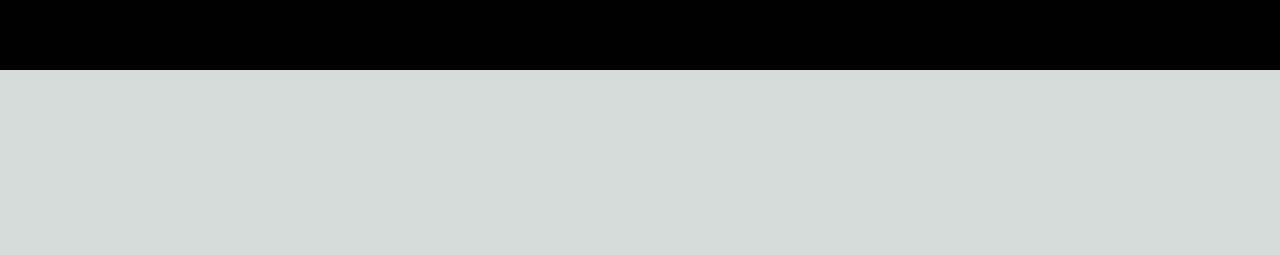
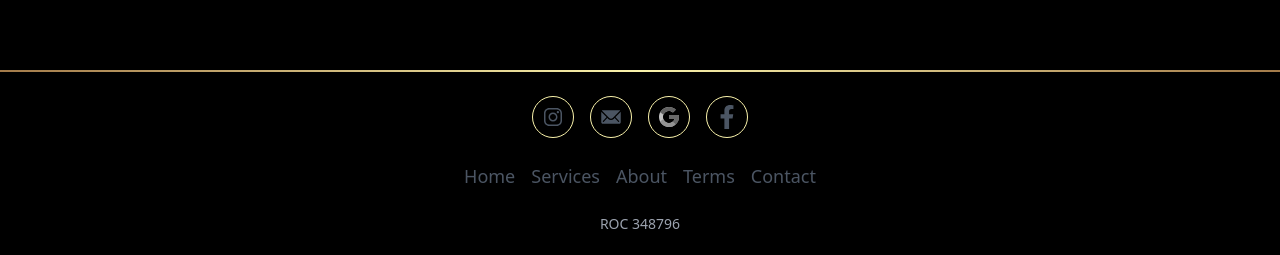
Before and after one commit to Jaron15/GroundedElectrical, a Next.js app: page / in a window 1280 px wide. Shown: the part 1168-1423 px from the top of the page. Before the commit the page ends 1238 px from the top, so only its background shows below. Built offline with nearby package versions, Linux system fonts and the light colour scheme.

Commit message:
footer layout/social media icons

```diff
--- a/package.json
+++ b/package.json
@@ -12,7 +12,8 @@
     "framer-motion": "^10.16.4",
     "next": "13.5.6",
     "react": "^18",
-    "react-dom": "^18"
+    "react-dom": "^18",
+    "react-icons": "^4.12.0"
   },
   "devDependencies": {
     "autoprefixer": "^10",
--- /dev/null
+++ b/src/components/Footer.js
@@ -0,0 +1,40 @@
+import React from 'react';
+import { IoLogoInstagram, IoLogoSnapchat, IoLogoTwitter, IoIosMail  } from 'react-icons/io';
+import { FaFacebookF } from "react-icons/fa";
+import { FcGoogle } from "react-icons/fc";
+
+const Footer = () => {
+  return (
+      <footer className="bg-black text-gray-600 p-6  border-red-500 w-full">
+
+      <div className="flex justify-center space-x-4 mb-6">
+
+        <a href="#" className="text-2xl border border-gold rounded-full p-2 hover:opacity-90 hover:shadow-[0_0_20px_#ffd277] transition ease-in-out duration-300">
+            <IoLogoInstagram  className='hover:text-[#CF2872] transition ease-in-out duration-300'/>
+            </a>
+
+        <a href="#" className="text-2xl border border-gold rounded-full p-2 hover:opacity-90 hover:shadow-[0_0_20px_#ffd277] transition ease-in-out duration-300">
+            <IoIosMail className='hover:text-white transition ease-in-out duration-300 ' />
+            </a>
+        <a href="#" className="inline-block">
+        <div className="text-2xl border border-gold rounded-full p-2 hover:opacity-90 inline-flex items-center justify-center hover:shadow-[0_0_20px_#ffd277] transition ease-in-out duration-300">
+          <div className="filter grayscale transition ease-in-out duration-300 hover:grayscale-0">
+            <FcGoogle />
+          </div>
+        </div>
+      </a>
+        <a href="#" className="text-2xl border border-gold rounded-full p-2 hover:opacity-90 hover:text-blue-500 hover:shadow-[0_0_20px_#ffd277] transition ease-in-out duration-300 "><FaFacebookF className='' /></a>
+      </div>
+      <ul className="flex flex-wrap justify-center space-x-4 text-lg mb-6">
+        <li><a href="#" className="hover:underline">Home</a></li>
+        <li><a href="#" className="hover:underline">Services</a></li>
+        <li><a href="#" className="hover:underline">About</a></li>
+        <li><a href="#" className="hover:underline">Terms</a></li>
+        <li><a href="#" className="hover:underline">Contact</a></li>
+      </ul>
+      <p className="text-center text-sm text-gray-400">ROC 348796</p>
+    </footer>
+  );
+}
+
+export default Footer;
--- a/src/components/Header.js
+++ b/src/components/Header.js
@@ -4,10 +4,10 @@ const Header = () => {
   const [menuOpen, setMenuOpen] = useState(false);
 
   return (
-    <header className="bg-black text-white sm:px-6 h-20 flex justify-between items-center">
+    <header className="bg-black  text-white sm:px-6 h-20 flex justify-between items-center">
 
       {/* Logo */}
-      <div className="flex items-center h-full ">
+      <div className="flex items-center h-full w-auto ">
         <img src="/GroundedNBG.png" alt="Grounded Electrical Service Logo" className="h-full w-auto" />
       </div>
 
--- a/src/pages/index.js
+++ b/src/pages/index.js
@@ -3,6 +3,7 @@ import { Inter } from 'next/font/google'
 import Header from '@/components/Header'
 import Hero from '@/components/Hero';
 import Services from '@/components/Services';
+import Footer from '@/components/Footer';
 
 const inter = Inter({ subsets: ['latin'] })
 
@@ -19,7 +20,12 @@ export default function Home() {
       <Hero />
         {/* Other sections/components will follow */}
         <Services />
+
       </main>
+      <div className='w-full h-0.5 bg-white  bg-gradient-to-r from-darkgold via-gold to-darkgold'>
+
+</div>
+        <Footer />
     </div>
   );
 
--- a/src/styles/globals.css
+++ b/src/styles/globals.css
@@ -88,6 +88,9 @@ body {
 
 }
 
+.glow {
+  box-shadow: 0 0 25px #ffd277;
+}
 
 @media (min-width: 768px) {
   .RBtn {
```
Also changed, not shown: 1 other file (tests, documents, lock files or other folders).
